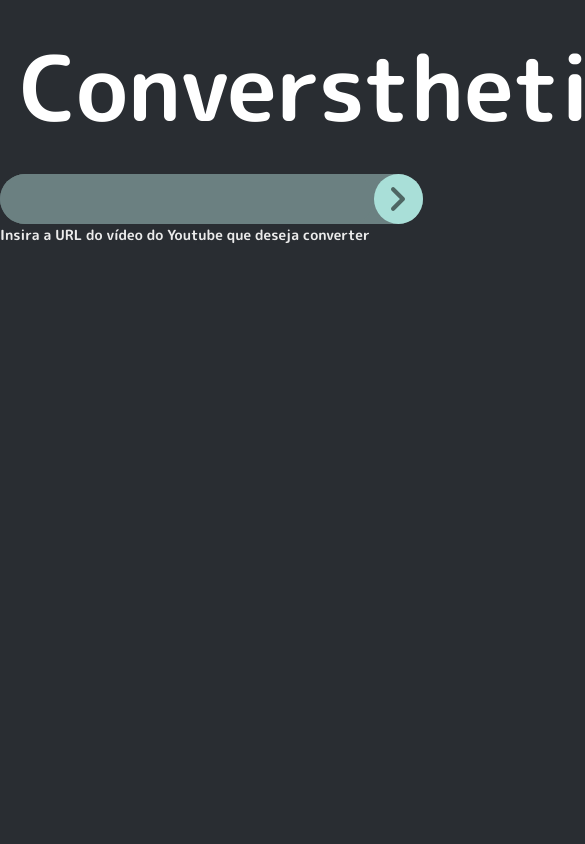
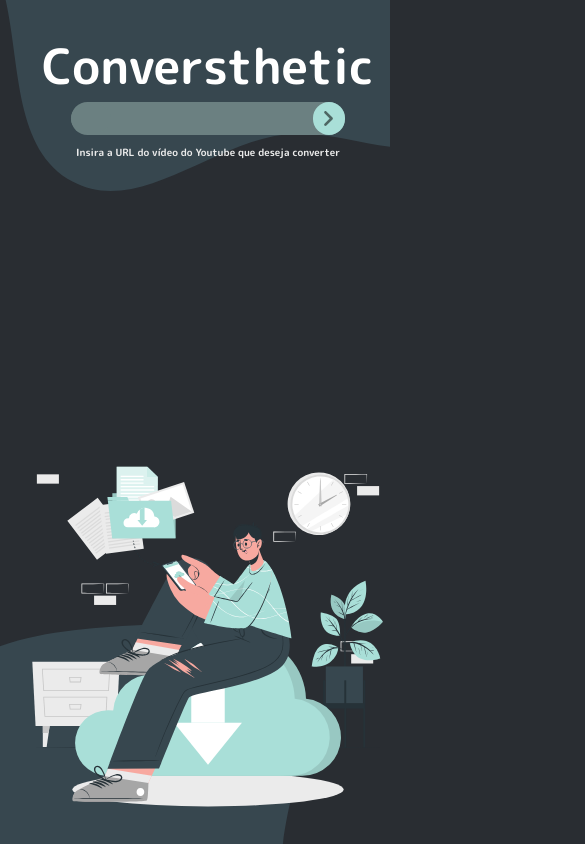
Before and after one commit to maiconspa/conversthetic, a plain HTML site: page public/index.html in a window 390 px wide. Shown: the top 844 px of the page, 585 px wide, since content can reach past the window. Drawn offline with Linux system fonts and the light colour scheme.

Commit message:
Alterações no Layout

```diff
--- a/public/index.html
+++ b/public/index.html
@@ -3,20 +3,34 @@
   <head>
     <meta charset="utf-8" />
     <meta http-equiv="X-UA-Compatible" content="IE=edge" />
-    <title>Bara Conversor</title>
+    <title>Conversthetic</title>
     <meta name="viewport" content="width=device-width, initial-scale=1" />
     <link rel="stylesheet" type="text/css" media="screen" href="style.css" />
   </head>
   <body>
+    <div class="blob-container">
+      <img class="blob1" src="assets/blob1.svg" alt="blod1">
+      <img class="blob2" src="assets/blob2.svg" alt="blod2">
+    </div>
     <!-- <iframe title="converter" id="download-frame"></iframe> -->
     <div class="app">
       <div class="container">
-        <h1>Conversthetic</h1>
-        <div class="form">
-          <input type="text" id="video-link"/>
-          <button id="download-btn"><img src="assets/arrow.svg" alt="arrow"></button>
+        <div class="container1">
+          <span>Conversthetic</span>
         </div>
-        <p>Insira a URL do vídeo do Youtube que deseja converter</p>
+        <div class="container2">
+          <div class="form">
+            <input type="text" id="video-link"/>
+            <button id="download-btn"><img src="assets/arrow.svg" alt="arrow"></button>
+          </div>
+        </div>
+          <div class="container3">
+            <p>Insira a URL do vídeo do Youtube que deseja converter</p>
+          </div>
+      </div>
+
+      <div class="cuate">
+        <img src="assets/cuate.svg" alt="cuate">
       </div>
     </div>
     <script type="text/javascript" src="code.js"></script>
--- a/public/style.css
+++ b/public/style.css
@@ -15,33 +15,38 @@
   margin: 0px;
   padding: 0px;
   box-sizing: border-box;
+  transition: all 0.3s;
 }
 
 body {
   background-color: var(--dark-green);
   font-family: 'M PLUS Rounded 1c', sans-serif;
+  padding: 0px 40px;
 }
 
 .app {
-  display: flex;
-  justify-content: flex-start;
-  align-items: center;
+/*   display: flex;
+  justify-content: center;
+  align-items: center; */
+  display: grid;
+  grid-template-columns: 1fr 1fr;
+  grid-template-rows: 30vh 70vh;
 }
 
-.container h1 {
+
+.container span {
   color: var(--white);
-  font-style: normal;
-  font-weight: bold;
+/*   font-style: normal;
+  font-weight: bold; */
   font-size: 90px;
   text-align: center;
-  margin: 20px;
   line-height: unset;
 }
 
 .container p {
   font-style: normal;
   font-weight: bold;
-  font-size: 14px;
+  font-size: 15px;
   line-height: 21px;
   color: var(--light-gray);
 }
@@ -53,6 +58,7 @@
   background: var(--gray);
   border-radius: 50px;
   width: 423px;
+  height: 50.08px;
 }
 
 .form input {
@@ -66,7 +72,6 @@
   color: var(--light-gray);
   font-size: 14px;
   font-style: normal;
-  font-weight: bold;
 }
 
 .form button {
@@ -81,3 +86,154 @@
   align-items: center;
   background: var(--blue);
 }
+
+.container1 {
+  display: flex;
+  justify-content: center;
+  align-items: center;
+}
+
+
+.container2 {
+  display: flex;
+  justify-content: center;
+  align-items: center;
+}
+
+.container3 {
+  display: flex;
+  justify-content: center;
+  align-items: center;
+}
+
+.cuate {
+  grid-row-start: 2;
+  grid-row-end: 3;
+  grid-column-start: 2;
+  grid-column-end: 3;
+  display: flex;
+  justify-content: flex-end;
+  align-items: flex-start;
+}
+
+.cuate img {
+  width: 416px;
+  height: 416px;
+}
+
+
+.blob-container {
+  width: 100vw;
+}
+
+.blob1 {
+  position: fixed;
+  top: 0;
+  right: 0;
+  z-index: -999;
+}
+
+.blob2 {
+  position: fixed;
+  bottom: 0;
+  left: 0;
+  z-index: -999;
+}
+
+
+
+@media (max-width: 1027px) {
+
+  * {
+    transition: all 0.3s;
+  }
+
+  body {
+    padding: 0px;
+  }
+
+  .app {
+    grid-template-columns: 1fr;
+  }
+
+  .container {
+    padding-top: 30px;
+    max-height: 170px;
+  }
+
+  .container p {
+    font-style: normal;
+    font-weight: bold;
+    font-size: 10px;
+    line-height: 15px;
+    color: var(--light-gray);
+    padding-top: 10px;
+  }
+
+  .container1 span {
+    width: 333px;
+    height: 72.2px;
+    color: var(--white);
+    font-size: 48.4951px;
+    text-align: center;
+    line-height: unset;
+  }
+
+  .form {
+    display: flex;
+    justify-content: space-between;
+    align-items: center;
+    background: var(--gray);
+    border-radius: 50px;
+    width: 274px;
+    height: 32.44px;
+  }
+
+  .form input {
+    background: var(--gray);
+    padding: 0px 20px;
+    width: 26.3px;
+    height: 26.3px;
+    border: none;
+    outline: none;
+    border-radius: 50px;
+    color: var(--light-gray);
+    font-size: 14px;
+    font-style: normal;
+    font-weight: bold;
+  }
+
+  .form button {
+    height: 50px;
+    width: 50px;
+    border-radius: 50%;
+    border: none;
+    outline: none;
+    cursor: pointer;
+    display: flex;
+    justify-content: center;
+    align-items: center;
+    background: var(--blue);
+  }
+
+  .cuate {
+    grid-row-start: 2;
+    grid-row-end: 3;
+    grid-column-start: 1;
+    grid-column-end: 2;
+    display: flex;
+    justify-content: center;
+    align-items: end;
+    padding-top: 0px;
+  }
+
+  #download-btn {
+    height: 32.44px;
+    width: 32.44px;
+  }
+
+  #download-btn img {
+    width: 9px;
+    height: 15px;
+  }
+}
```
Also changed, not shown: public/assets/blob1.svg (added), public/assets/blob2.svg (added).
